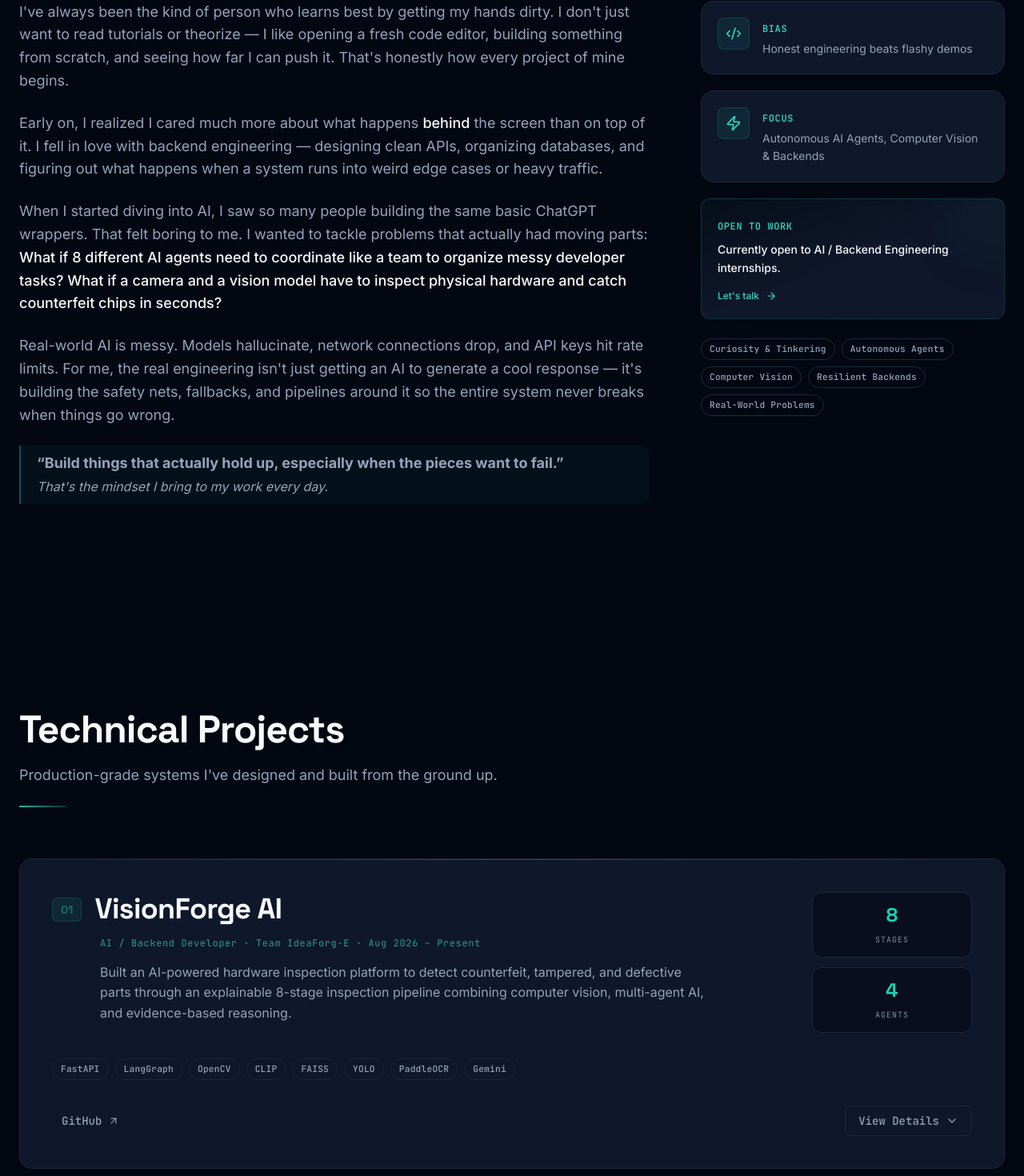
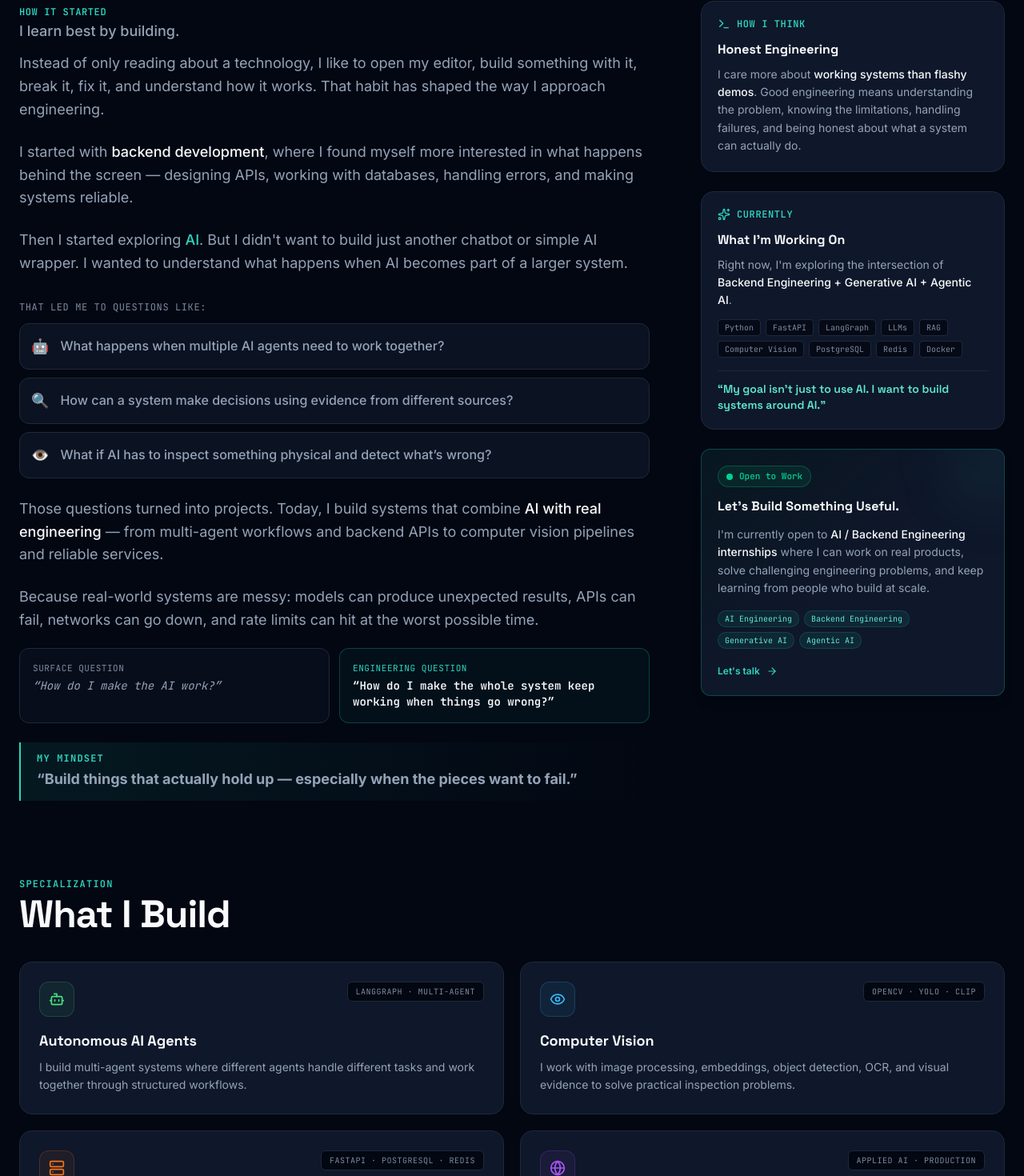
Before and after one commit to Anil-Pradhan-web/MY-PORTFOLIO, a Next.js app: page / in a window 1280 px wide. Shown: the part 1115-2585 px from the top of the page at 80% size. Built offline with nearby package versions, Linux system fonts and the light colour scheme.

Commit message:
Update portfolio hero, about narrative, tech stack skills, and resume

```diff
--- a/src/components/sections/About.tsx
+++ b/src/components/sections/About.tsx
@@ -1,13 +1,17 @@
 'use client';
 
 import { motion } from 'framer-motion';
-import { Code2, Zap, ArrowRight } from 'lucide-react';
+import Link from 'next/link';
+import {
+  Bot, Eye, Server, Globe,
+  ArrowRight, Sparkles, Terminal
+} from 'lucide-react';
 import SectionHeading from '@/components/ui/SectionHeading';
 
 const stagger = {
   initial: {},
   visible: {
-    transition: { staggerChildren: 0.12 },
+    transition: { staggerChildren: 0.1 },
   },
 };
 
@@ -20,31 +24,77 @@ const childFade = {
   },
 };
 
-const highlights = [
+const whatIBuild = [
   {
-    icon: Code2,
-    label: 'Bias',
-    text: 'Honest engineering beats flashy demos',
+    icon: Bot,
+    title: 'Autonomous AI Agents',
+    description:
+      'I build multi-agent systems where different agents handle different tasks and work together through structured workflows.',
+    tag: 'LangGraph · Multi-Agent',
+    accentColor: '#4ade80',
   },
   {
-    icon: Zap,
-    label: 'Focus',
-    text: 'Autonomous AI Agents, Computer Vision & Backends',
+    icon: Eye,
+    title: 'Computer Vision',
+    description:
+      'I work with image processing, embeddings, object detection, OCR, and visual evidence to solve practical inspection problems.',
+    tag: 'OpenCV · YOLO · CLIP',
+    accentColor: '#38bdf8',
   },
+  {
+    icon: Server,
+    title: 'Resilient Backends',
+    description:
+      'I build backend systems and APIs with a focus on clean architecture, reliability, error handling, and real-world failure cases.',
+    tag: 'FastAPI · PostgreSQL · Redis',
+    accentColor: '#f97316',
+  },
+  {
+    icon: Globe,
+    title: 'Real-World Problems',
+    description:
+      'I enjoy working on problems where AI has to deal with actual data, users, tools, and system constraints — not just generate a response.',
+    tag: 'Applied AI · Production',
+    accentColor: '#a855f7',
+  },
+];
+
+const questions = [
+  {
+    icon: '🤖',
+    question: 'What happens when multiple AI agents need to work together?',
+  },
+  {
+    icon: '🔍',
+    question: 'How can a system make decisions using evidence from different sources?',
+  },
+  {
+    icon: '👁️',
+    question: 'What if AI has to inspect something physical and detect what’s wrong?',
+  },
+];
+
+const currentStack = [
+  'Python', 'FastAPI', 'LangGraph', 'LLMs', 'RAG',
+  'Computer Vision', 'PostgreSQL', 'Redis', 'Docker'
 ];
 
 export default function About() {
   return (
     <section id="about" className="section-padding w-full" aria-labelledby="about-heading">
-      <div className="container-custom">
+      <div className="container-custom space-y-20 lg:space-y-24">
+
+        {/* ── 1. Top Section: Story + Side Panel ── */}
+        <div>
           <SectionHeading
             id="about-heading"
             title="About Me"
             subtitle="The person behind the commits."
           />
 
-        <div className="grid grid-cols-1 lg:grid-cols-[1fr_380px] gap-12 lg:gap-16 items-start">
-          {/* Main content */}
+          <div className="grid grid-cols-1 lg:grid-cols-[1.15fr_380px] gap-12 lg:gap-16 items-start">
+
+            {/* Main Story Narrative */}
             <motion.div
               variants={stagger}
               initial="initial"
@@ -52,99 +102,234 @@ export default function About() {
               viewport={{ once: true, margin: '-60px' }}
               className="space-y-6"
             >
-            <motion.p variants={childFade} className="body-lg leading-relaxed">
-              I&apos;ve always been the kind of person who learns best by getting my hands dirty. I don&apos;t just want to read tutorials or theorize — I like opening a fresh code editor, building something from scratch, and seeing how far I can push it. That&apos;s honestly how every project of mine begins.
+              <motion.div variants={childFade} className="space-y-3">
+                <span className="font-mono text-xs font-semibold text-teal-400 tracking-wider uppercase">
+                  How It Started
+                </span>
+                <p className="body-lg text-text-primary font-medium leading-relaxed">
+                  I learn best by building.
+                </p>
+                <p className="body-lg text-text-secondary leading-relaxed">
+                  Instead of only reading about a technology, I like to open my editor, build something with it, break it, fix it, and understand how it works. That habit has shaped the way I approach engineering.
+                </p>
+              </motion.div>
+
+              <motion.p variants={childFade} className="body-lg text-text-secondary leading-relaxed">
+                I started with <strong className="text-text-primary font-medium">backend development</strong>, where I found myself more interested in what happens behind the screen — designing APIs, working with databases, handling errors, and making systems reliable.
               </motion.p>
 
-            <motion.p variants={childFade} className="body-lg leading-relaxed">
-              Early on, I realized I cared much more about what happens{' '}
-              <span className="text-text-primary font-medium">
-                behind
-              </span>{' '}
-              the screen than on top of it. I fell in love with backend engineering — designing clean APIs, organizing databases, and figuring out what happens when a system runs into weird edge cases or heavy traffic.
+              <motion.p variants={childFade} className="body-lg text-text-secondary leading-relaxed">
+                Then I started exploring <strong className="text-teal-400 font-medium">AI</strong>. But I didn&apos;t want to build just another chatbot or simple AI wrapper. I wanted to understand what happens when AI becomes part of a larger system.
               </motion.p>
 
-            <motion.p variants={childFade} className="body-lg leading-relaxed">
-              When I started diving into AI, I saw so many people building the same basic ChatGPT wrappers. That felt boring to me. I wanted to tackle problems that actually had moving parts:{' '}
-              <span className="text-text-primary font-medium">
-                What if 8 different AI agents need to coordinate like a team to organize messy developer tasks? What if a camera and a vision model have to inspect physical hardware and catch counterfeit chips in seconds?
+              {/* Spark Questions */}
+              <motion.div variants={childFade} className="space-y-3 pt-2">
+                <span className="font-mono text-xs text-text-muted tracking-wider uppercase block">
+                  That led me to questions like:
                 </span>
+                <div className="grid grid-cols-1 gap-2.5">
+                  {questions.map((q, idx) => (
+                    <div
+                      key={idx}
+                      className="flex items-center gap-3.5 p-3.5 rounded-xl bg-bg-card/70 border border-border-primary hover:border-teal-500/30 transition-all duration-200"
+                    >
+                      <span className="text-lg shrink-0">{q.icon}</span>
+                      <p className="body font-medium text-text-primary text-sm sm:text-base">
+                        {q.question}
+                      </p>
+                    </div>
+                  ))}
+                </div>
+              </motion.div>
+
+              <motion.p variants={childFade} className="body-lg text-text-secondary leading-relaxed">
+                Those questions turned into projects. Today, I build systems that combine <strong className="text-text-primary font-medium">AI with real engineering</strong> — from multi-agent workflows and backend APIs to computer vision pipelines and reliable services.
               </motion.p>
 
-            <motion.p variants={childFade} className="body-lg leading-relaxed">
-              Real-world AI is messy. Models hallucinate, network connections drop, and API keys hit rate limits. For me, the real engineering isn&apos;t just getting an AI to generate a cool response — it&apos;s building the safety nets, fallbacks, and pipelines around it so the entire system never breaks when things go wrong.
-            </motion.p>
+              <motion.div variants={childFade} className="space-y-3">
+                <p className="body-lg text-text-secondary leading-relaxed">
+                  Because real-world systems are messy: models can produce unexpected results, APIs can fail, networks can go down, and rate limits can hit at the worst possible time.
+                </p>
 
+                {/* Contrast Box */}
+                <div className="grid grid-cols-1 sm:grid-cols-2 gap-3 pt-2">
+                  <div className="p-4 rounded-xl bg-bg-card/40 border border-border-primary text-text-muted">
+                    <span className="font-mono text-[11px] text-text-muted uppercase tracking-wider block mb-1">
+                      Surface Question
+                    </span>
+                    <p className="font-mono text-sm text-text-secondary italic">
+                      &ldquo;How do I make the AI work?&rdquo;
+                    </p>
+                  </div>
+                  <div className="p-4 rounded-xl bg-teal-500/5 border border-teal-500/30 text-teal-300">
+                    <span className="font-mono text-[11px] text-teal-400 uppercase tracking-wider block mb-1">
+                      Engineering Question
+                    </span>
+                    <p className="font-mono text-sm font-semibold text-text-primary">
+                      &ldquo;How do I make the whole system keep working when things go wrong?&rdquo;
+                    </p>
+                  </div>
+                </div>
+              </motion.div>
+
+              {/* Mindset Callout */}
               <motion.div
                 variants={childFade}
-              className="border-l-2 border-teal-500/40 pl-5 py-2 bg-teal-500/5 rounded-r-xl"
+                className="border-l-2 border-teal-400 pl-5 py-3 bg-gradient-to-r from-teal-500/10 via-teal-500/5 to-transparent rounded-r-xl"
               >
-              <p className="body-lg font-bold text-text-primary">
-                &ldquo;Build things that actually hold up, especially when the pieces want to fail.&rdquo;
-              </p>
-              <p className="body text-text-secondary mt-0.5 italic">
-                That&apos;s the mindset I bring to my work every day.
+                <span className="font-mono text-xs uppercase tracking-widest text-teal-400 font-bold block mb-1">
+                  My Mindset
+                </span>
+                <p className="body-lg font-bold text-text-primary text-base sm:text-lg">
+                  &ldquo;Build things that actually hold up — especially when the pieces want to fail.&rdquo;
                 </p>
               </motion.div>
             </motion.div>
 
-          {/* Side panel */}
+            {/* Side Panel: How I Think, Currently, Open To Work */}
             <motion.div
-            initial={{ opacity: 0, x: 30 }}
+              initial={{ opacity: 0, x: 24 }}
               whileInView={{ opacity: 1, x: 0 }}
               viewport={{ once: true, margin: '-60px' }}
               transition={{ duration: 0.6, delay: 0.2, ease: [0.22, 1, 0.36, 1] }}
-            className="space-y-5"
+              className="space-y-6"
             >
-            {/* Highlight cards */}
-            {highlights.map((item) => (
-              <div
-                key={item.label}
-                className="card p-5 flex items-start gap-4 group hover:border-teal-500/30 transition-colors"
+              {/* How I Think */}
+              <div className="card p-5 relative overflow-hidden group hover:border-teal-500/30 transition-colors">
+                <div className="flex items-center gap-2 mb-3">
+                  <Terminal className="w-4 h-4 text-teal-400" />
+                  <span className="font-mono text-xs font-semibold tracking-wider uppercase text-teal-400">
+                    How I Think
+                  </span>
+                </div>
+                <h4 className="font-display text-base font-bold text-text-primary mb-2">
+                  Honest Engineering
+                </h4>
+                <p className="body-sm text-text-secondary leading-relaxed">
+                  I care more about <strong className="text-text-primary font-medium">working systems than flashy demos</strong>. Good engineering means understanding the problem, knowing the limitations, handling failures, and being honest about what a system can actually do.
+                </p>
+              </div>
+
+              {/* Currently Working On */}
+              <div className="card p-5 relative overflow-hidden group hover:border-teal-500/30 transition-colors">
+                <div className="flex items-center gap-2 mb-3">
+                  <Sparkles className="w-4 h-4 text-teal-400" />
+                  <span className="font-mono text-xs font-semibold tracking-wider uppercase text-teal-400">
+                    Currently
+                  </span>
+                </div>
+                <h4 className="font-display text-base font-bold text-text-primary mb-2">
+                  What I&apos;m Working On
+                </h4>
+                <p className="body-sm text-text-secondary mb-3 leading-relaxed">
+                  Right now, I&apos;m exploring the intersection of <strong className="text-text-primary font-medium">Backend Engineering + Generative AI + Agentic AI</strong>.
+                </p>
+                <div className="flex flex-wrap gap-1.5 mb-4">
+                  {currentStack.map((tech) => (
+                    <span
+                      key={tech}
+                      className="font-mono text-[10px] px-2 py-0.5 rounded bg-bg-primary/80 border border-border-primary text-text-muted"
                     >
-                <div className="shrink-0 w-10 h-10 rounded-lg bg-teal-500/10 border border-teal-500/20 flex items-center justify-center group-hover:bg-teal-500/15 transition-colors">
-                  <item.icon className="w-5 h-5 text-teal-400" />
+                      {tech}
+                    </span>
+                  ))}
                 </div>
-                <div>
-                  <span className="font-mono text-xs font-semibold tracking-wider uppercase text-teal-400">
-                    {item.label}
-                  </span>
-                  <p className="mt-1 body-sm text-text-secondary leading-relaxed">
-                    {item.text}
+                <div className="pt-3 border-t border-border-primary">
+                  <p className="font-display text-sm font-semibold text-teal-300">
+                    &ldquo;My goal isn&apos;t just to use AI. I want to build systems around AI.&rdquo;
                   </p>
                 </div>
               </div>
+
+              {/* Open to Work */}
+              <div className="relative overflow-hidden rounded-xl border border-teal-500/30 bg-gradient-to-br from-teal-500/10 via-bg-card to-bg-card p-5 shadow-lg">
+                <div className="absolute top-0 right-0 w-24 h-24 bg-teal-500/10 rounded-full blur-2xl -translate-y-8 translate-x-8" />
+                <div className="relative space-y-3">
+                  <div className="inline-flex items-center gap-2 px-2.5 py-1 rounded-full bg-emerald-500/10 border border-emerald-500/30 text-emerald-400 font-mono text-[11px] font-medium">
+                    <span className="relative flex h-2 w-2">
+                      <span className="animate-ping absolute inline-flex h-full w-full rounded-full bg-emerald-400 opacity-75" />
+                      <span className="relative inline-flex rounded-full h-2 w-2 bg-emerald-400" />
+                    </span>
+                    Open to Work
+                  </div>
+                  <h4 className="font-display text-base font-bold text-text-primary">
+                    Let&apos;s Build Something Useful.
+                  </h4>
+                  <p className="body-sm text-text-secondary leading-relaxed">
+                    I&apos;m currently open to <strong className="text-text-primary font-medium">AI / Backend Engineering internships</strong> where I can work on real products, solve challenging engineering problems, and keep learning from people who build at scale.
+                  </p>
+                  <div className="flex flex-wrap gap-1.5 pt-1">
+                    {['AI Engineering', 'Backend Engineering', 'Generative AI', 'Agentic AI'].map((field) => (
+                      <span key={field} className="font-mono text-[10px] px-2 py-0.5 rounded-full bg-teal-500/10 border border-teal-500/20 text-teal-300">
+                        {field}
+                      </span>
                     ))}
-
-            {/* CTA-style availability card */}
-            <div className="relative overflow-hidden rounded-xl border border-teal-500/20 bg-gradient-to-br from-teal-500/5 via-bg-card to-bg-card p-5">
-              <div className="absolute top-0 right-0 w-24 h-24 bg-teal-500/5 rounded-full blur-2xl -translate-y-8 translate-x-8" />
-              <div className="relative">
-                <span className="font-mono text-xs font-semibold tracking-wider uppercase text-teal-400">
-                  Open to work
-                </span>
-                <p className="mt-2 text-text-primary font-medium text-sm leading-relaxed">
-                  Currently open to AI / Backend Engineering internships.
-                </p>
-                <div className="mt-4 flex items-center gap-2 text-xs text-teal-400 font-medium group cursor-pointer">
+                  </div>
+                  <Link
+                    href="#contact"
+                    className="inline-flex items-center gap-2 text-xs font-semibold text-teal-400 hover:text-teal-300 transition-colors pt-2 group"
+                  >
                     <span>Let&apos;s talk</span>
-                  <ArrowRight className="w-3.5 h-3.5 group-hover:translate-x-0.5 transition-transform" />
-                </div>
+                    <ArrowRight className="w-3.5 h-3.5 transition-transform group-hover:translate-x-1" />
+                  </Link>
                 </div>
               </div>
 
-            {/* Philosophy tag list */}
-            <div className="flex flex-wrap gap-2 pt-1">
-              {['Curiosity & Tinkering', 'Autonomous Agents', 'Computer Vision', 'Resilient Backends', 'Real-World Problems'].map(
-                (tag) => (
-                  <span key={tag} className="badge-outline">
-                    {tag}
+            </motion.div>
+
+          </div>
+        </div>
+
+        {/* ── 2. What I Build ── */}
+        <div>
+          <div className="mb-8">
+            <span className="font-mono text-xs font-semibold text-teal-400 tracking-widest uppercase block mb-1">
+              Specialization
             </span>
-                )
-              )}
+            <h3 className="heading-2 font-display text-text-primary">
+              What I Build
+            </h3>
           </div>
+
+          <div className="grid grid-cols-1 sm:grid-cols-2 gap-5">
+            {whatIBuild.map((item, idx) => {
+              const Icon = item.icon;
+              return (
+                <motion.div
+                  key={item.title}
+                  initial={{ opacity: 0, y: 20 }}
+                  whileInView={{ opacity: 1, y: 0 }}
+                  viewport={{ once: true, margin: '-40px' }}
+                  transition={{ duration: 0.5, delay: idx * 0.08 }}
+                  className="card p-6 relative overflow-hidden group hover:border-teal-500/40 transition-all duration-300"
+                >
+                  <div className="flex items-start justify-between gap-4 mb-4">
+                    <div
+                      className="w-11 h-11 rounded-xl flex items-center justify-center border transition-colors"
+                      style={{
+                        backgroundColor: `${item.accentColor}12`,
+                        borderColor: `${item.accentColor}30`,
+                        color: item.accentColor,
+                      }}
+                    >
+                      <Icon className="w-5 h-5" />
+                    </div>
+                    <span className="font-mono text-[10px] px-2.5 py-1 rounded-md bg-bg-primary border border-border-primary text-text-muted uppercase tracking-wider">
+                      {item.tag}
+                    </span>
+                  </div>
+                  <h4 className="font-display text-lg font-bold text-text-primary mb-2">
+                    {item.title}
+                  </h4>
+                  <p className="body-sm text-text-secondary leading-relaxed">
+                    {item.description}
+                  </p>
                 </motion.div>
+              );
+            })}
           </div>
+        </div>
+
       </div>
     </section>
   );
--- a/src/components/sections/TechStack.tsx
+++ b/src/components/sections/TechStack.tsx
@@ -39,11 +39,14 @@ const skillCategories = [
     category: 'Generative AI & LLM Orchestration',
     items: [
       { name: 'LangGraph', icon: GitBranch, color: '#4ade80' },
-      { name: 'Custom Multi-Agent Pipeline Design', icon: BrainCircuit, color: '#f97316' },
+      { name: 'Multi-Agent Systems', icon: BrainCircuit, color: '#f97316' },
+      { name: 'Agent Orchestration', icon: Cpu, color: '#76B900' },
       { name: 'Prompt Engineering', icon: Sparkles, color: '#EC4899' },
       { name: 'Agentic AI', icon: BrainCircuit, color: '#4ade80' },
+      { name: 'RAG', icon: BrainCircuit, color: '#38bdf8' },
       { name: 'Semantic Search', icon: BrainCircuit, color: '#FF6B35' },
-      { name: 'LLM Resilience Patterns (Circuit Breaker, Rate-Limit Handling)', icon: ShieldAlert, color: '#EF4444' },
+      { name: 'LLM Integration', icon: GitBranch, color: '#10B981' },
+      { name: 'LLM Resilience & Failover', icon: ShieldAlert, color: '#EF4444' },
     ],
   },
   {
@@ -51,11 +54,12 @@ const skillCategories = [
     items: [
       { name: 'OpenCV', icon: SiOpencv, color: '#5C3EE8' },
       { name: 'PyTorch', icon: SiPytorch, color: '#EE4C2C' },
-      { name: 'YOLO11n (custom fine-tuning)', icon: Target, color: '#F59E0B' },
+      { name: 'YOLO11n', icon: Target, color: '#F59E0B' },
       { name: 'CLIP', icon: Box, color: '#FF6F00' },
       { name: 'FAISS', icon: Database, color: '#00A389' },
       { name: 'OCR', icon: ScanText, color: '#00C853' },
       { name: 'SSIM', icon: Cpu, color: '#38BDF8' },
+      { name: 'Anomaly Detection', icon: ShieldAlert, color: '#EF4444' },
     ],
   },
   {
```
Also changed, not shown: src/components/sections/Hero.tsx (+26 -20 lines), 2 other files (tests, documents, lock files or other folders). Lines whose indentation alone changed are shown as unchanged.
